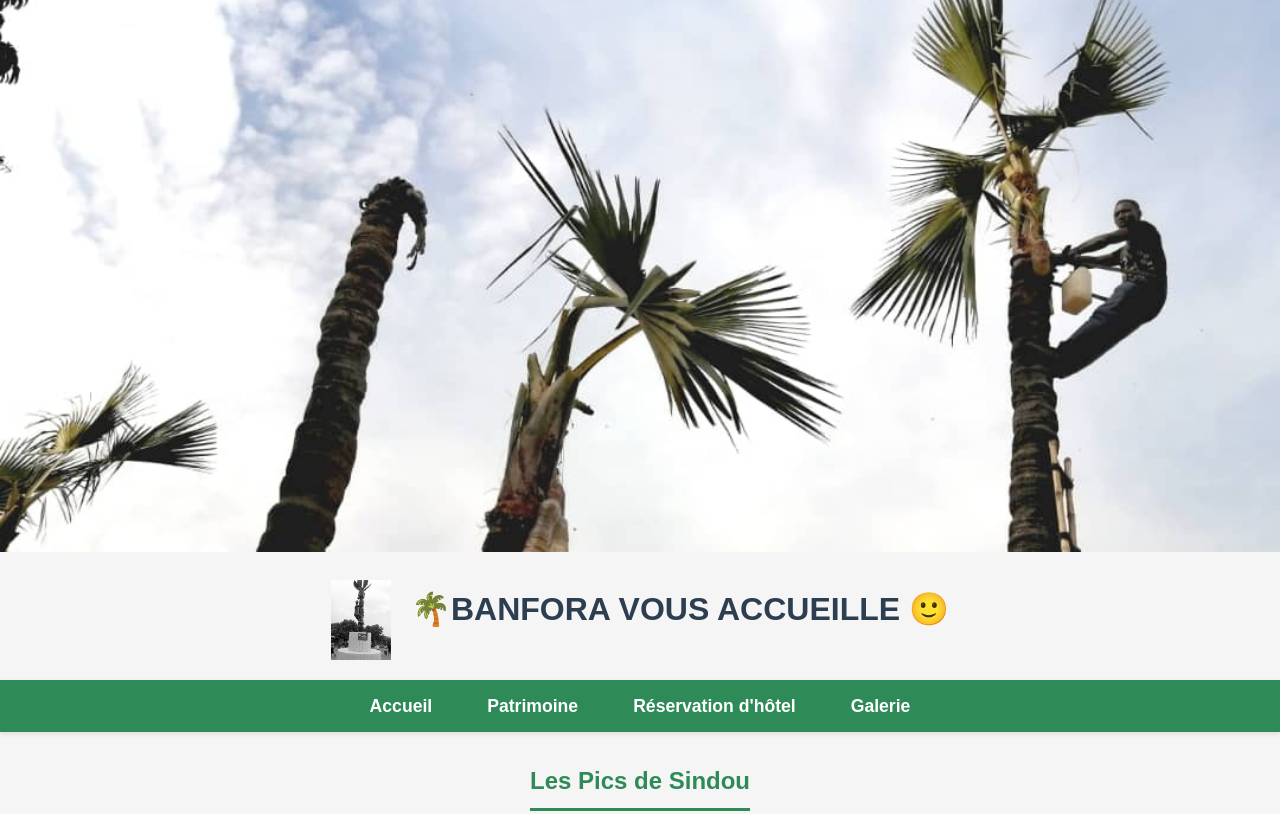
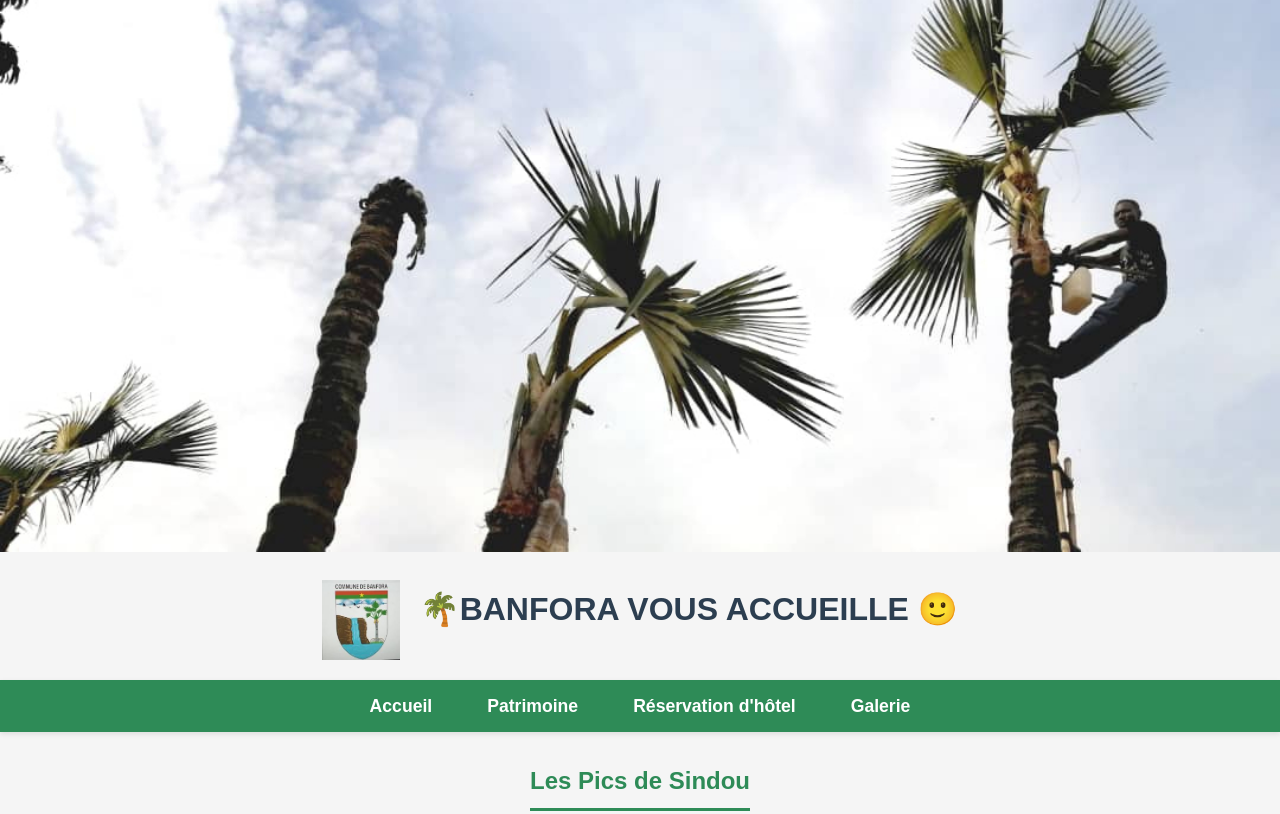
Before and after one commit to Leopoldsyj/banfsit, a plain HTML site: page pic.html in a window 1280 px wide. Shown: the top 814 px of the page. Drawn offline with Linux system fonts and the light colour scheme.

Commit message:
Update pic.html

```diff
--- a/pic.html
+++ b/pic.html
@@ -10,7 +10,7 @@
   <div id="header">
         <img src="banfotof.jpg" alt="En-tête de banfora " width="100%">
         <div class="logo">
-            <img src="logo.png"alt="logo du site" class="site-logo">
+            <img src="logo1.png"alt="logo du site" class="site-logo">
         <h1>🌴BANFORA VOUS ACCUEILLE 🙂</h1>
     </div>
       <div id="nav">
```
